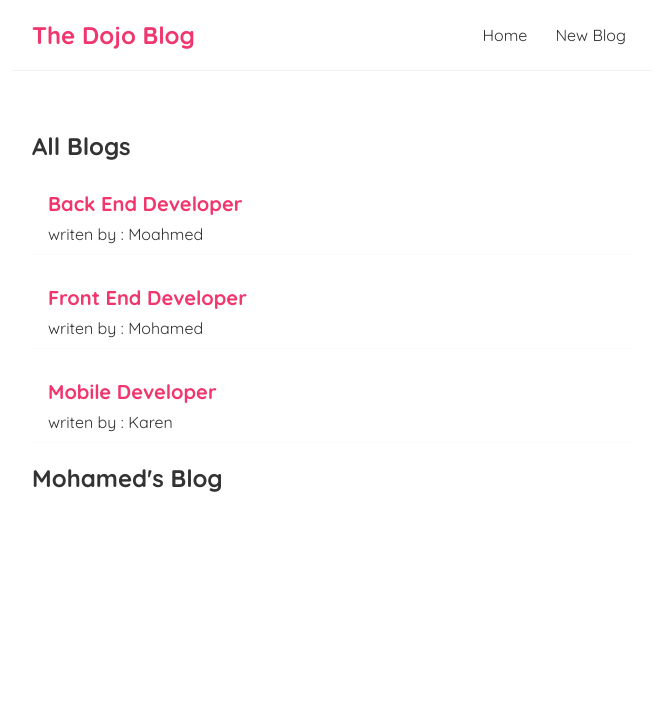
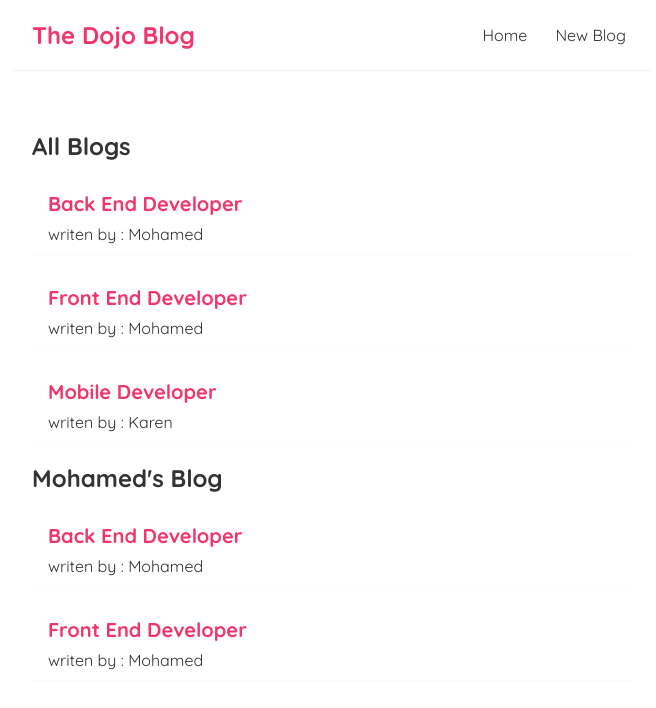
Before and after one commit to mohamedmonirshabana/babloBlog, a React (Create React App) app: page / in a window 1280 px wide. Shown: the top 708 px of the page, without its empty margins (308-964 px from the left). Built offline with nearby package versions, Linux system fonts and the light colour scheme.

Commit message:
edit error in array.filter for Code

```diff
--- a/src/Home.js
+++ b/src/Home.js
@@ -3,7 +3,7 @@ import BlogList from './BlogList';
 
 const Home = () => {
     const [blogs, setBlogs] = useState([
-        { title: 'Back End Developer', body: 'Loren sub...', author: 'Moahmed', id: 1 },
+        { title: 'Back End Developer', body: 'Loren sub...', author: 'Mohamed', id: 1 },
         { title: 'Front End Developer', body: 'Loren sub...', author: 'Mohamed', id: 2 },
         {title: 'Mobile Developer', body: 'Loren sub...', author: 'Karen', id: 3 }
     ]);
@@ -11,7 +11,7 @@ const Home = () => {
     return (
         <div className="home">
             <BlogList blogs={blogs} title="All Blogs" />
-            <BlogList blogs={blogs.filter((blog) => blogs.author === 'Mohamed' )} title="Mohamed's Blog" />
+            <BlogList blogs={blogs.filter((blog) => blog.author === 'Mohamed' )} title="Mohamed's Blog" />
         </div>
      );
 }
```
